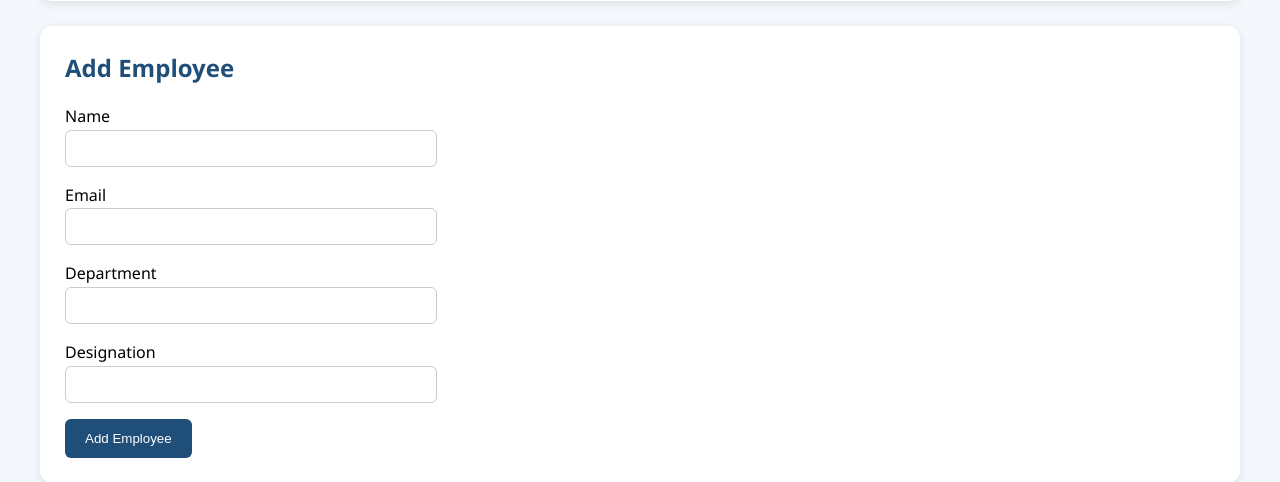
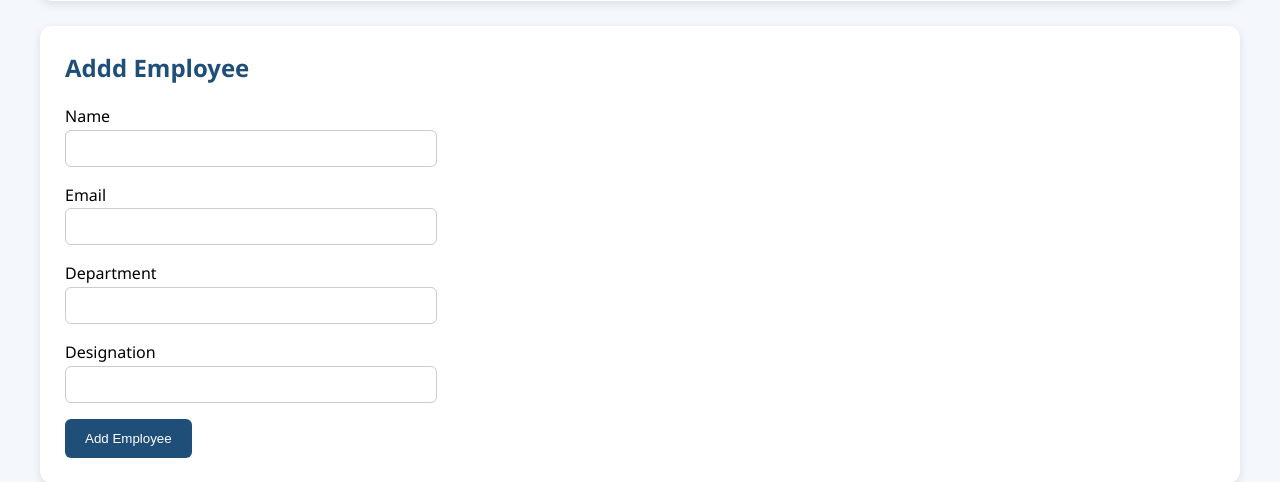
Before and after one commit to muzamil-latif/employee-management-portal, a Flask app: page / in a window 1280 px wide. Shown: the part 383-865 px from the top of the page. Run offline with Flask 3, Linux system fonts and the light colour scheme; data that the repository does not hold is empty.

Commit message:
jenkinsv2

```diff
--- a/templates/index.html
+++ b/templates/index.html
@@ -25,7 +25,7 @@
 
     <form method="POST">
 
-        <h2>Add Employee</h2>
+        <h2>Addd Employee</h2>
 
         <p>
             Name<br>
```
